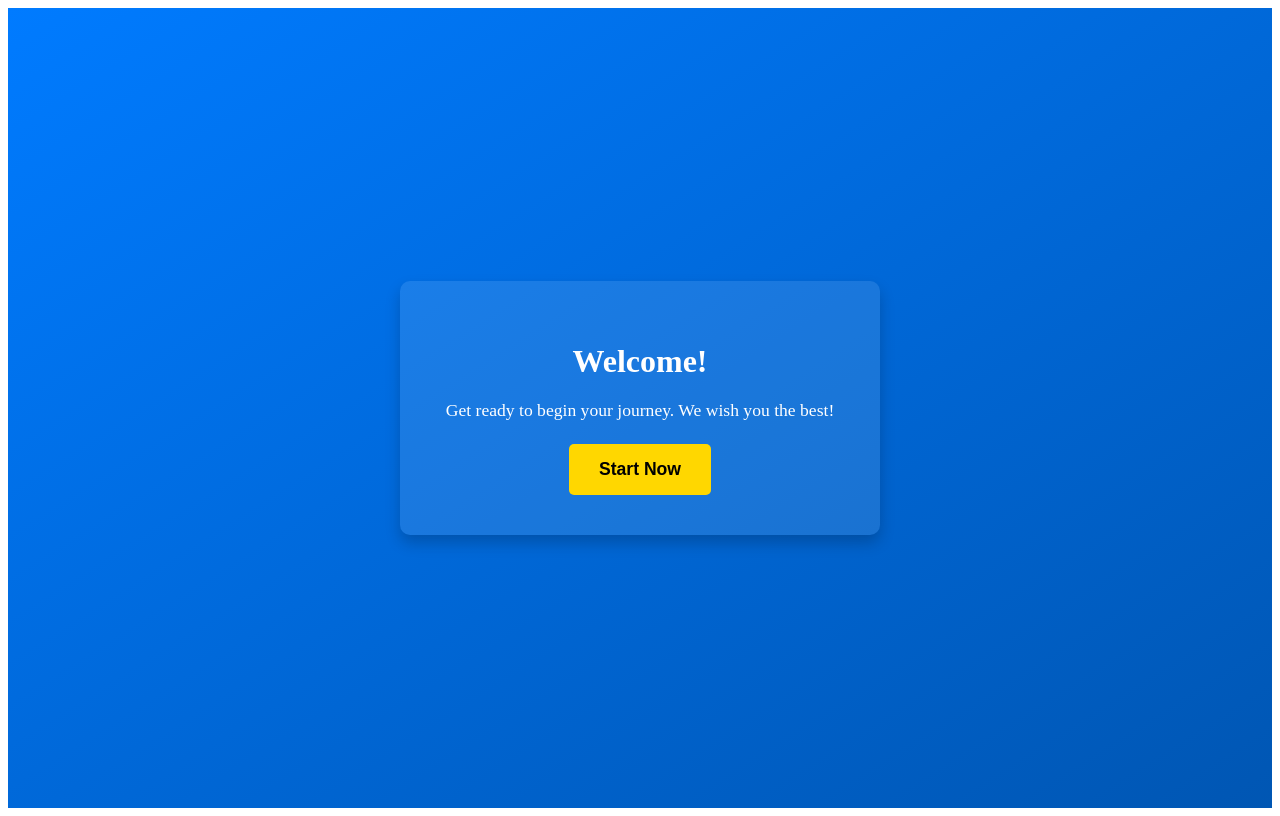
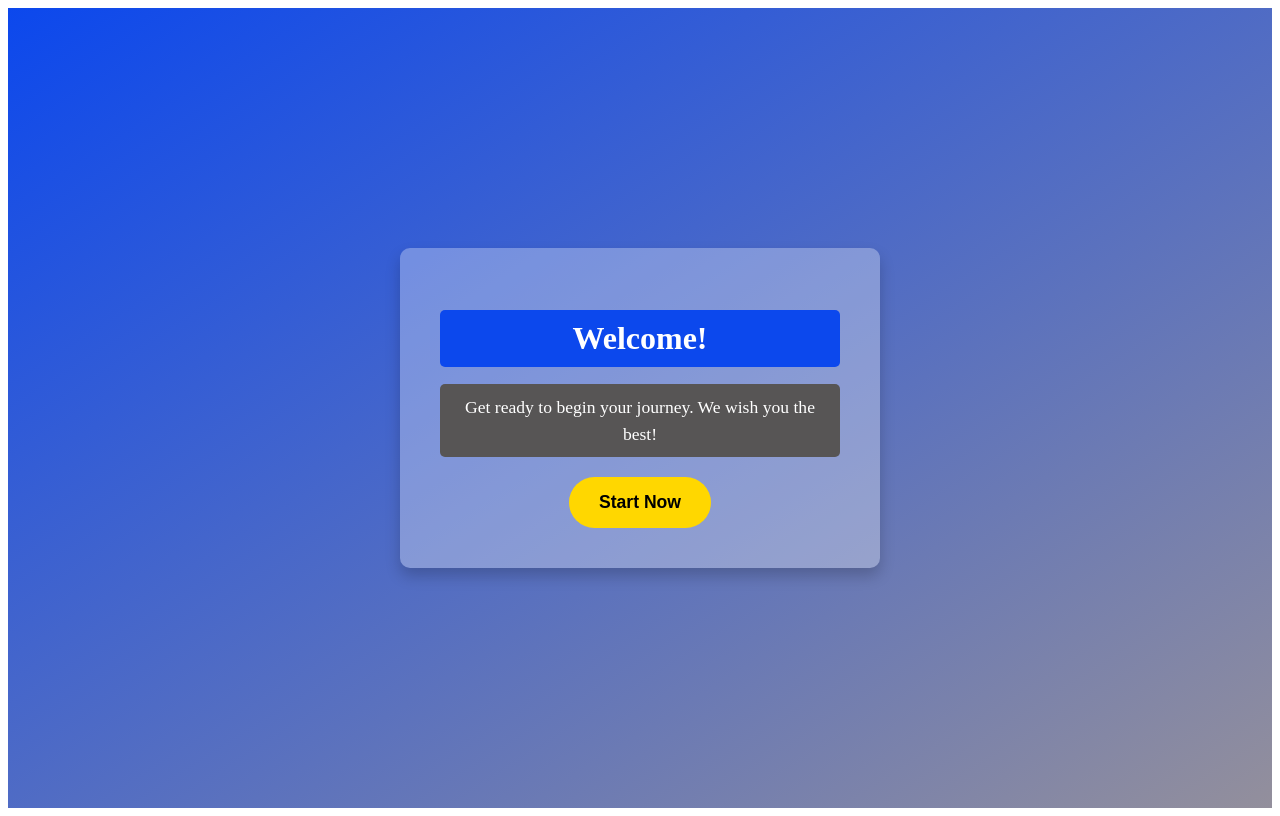
Before and after one commit to KhushbuKumari21/ai-interview-platform, a Next.js app: page / in a window 1280 px wide. Built offline with nearby package versions, Linux system fonts and the light colour scheme.

Commit message:
Update EntryScreen.module.css

```diff
--- a/styles/EntryScreen.module.css
+++ b/styles/EntryScreen.module.css
@@ -1,18 +1,18 @@
 .container {
-  background: linear-gradient(to bottom right, #007bff, #0056b3);
+  background: linear-gradient(to bottom right, #0c48ed, #938f9c); /* Main background gradient */
   width: 100vw; /* Full width */
   height: 100vh; /* Full height */
   display: flex;
   justify-content: center;
   align-items: center;
-  color: white;
+  color: white; /* White text */
   margin: 0; /* Remove default body margins */
   padding: 0;
   box-sizing: border-box; /* Ensure padding doesn't affect dimensions */
 }
 
 .entryCard {
-  background: rgba(255, 255, 255, 0.1);
+  background: rgba(255, 255, 255, 0.3); /* Slightly more opaque card background */
   padding: 40px;
   border-radius: 10px;
   text-align: center;
@@ -22,12 +22,18 @@
 }
 
 .entryTitle {
+  background: #0c48ed; /* Unique background for title */
+  padding: 10px;
+  border-radius: 5px;
   font-size: 2rem; /* Large title */
   font-weight: bold;
   margin-bottom: 10px;
 }
 
 .entrySubtitle {
+  background: #575555; /* Light gray background for subtitle */
+  padding: 10px;
+  border-radius: 5px;
   font-size: 1.1rem;
   margin-bottom: 20px;
   line-height: 1.5; /* Improve readability */
@@ -35,18 +41,18 @@
 
 .entryButton {
   padding: 15px 30px; /* Bigger button for better visibility */
-  background-color: #ffd700;
-  color: black;
+  background-color: #ffd700; /* Gold color for the button */
+  color: black; /* Black text on button */
   font-size: 1.1rem;
   font-weight: bold;
   border: none;
-  border-radius: 5px;
+  border-radius: 30px;
   cursor: pointer;
   transition: background-color 0.3s ease;
 }
 
 .entryButton:hover {
-  background-color: #ffc107;
+  background-color: #cbc7bd; /* Slightly darker on hover */
 }
 
 /* Add responsiveness for smaller screens */
```
